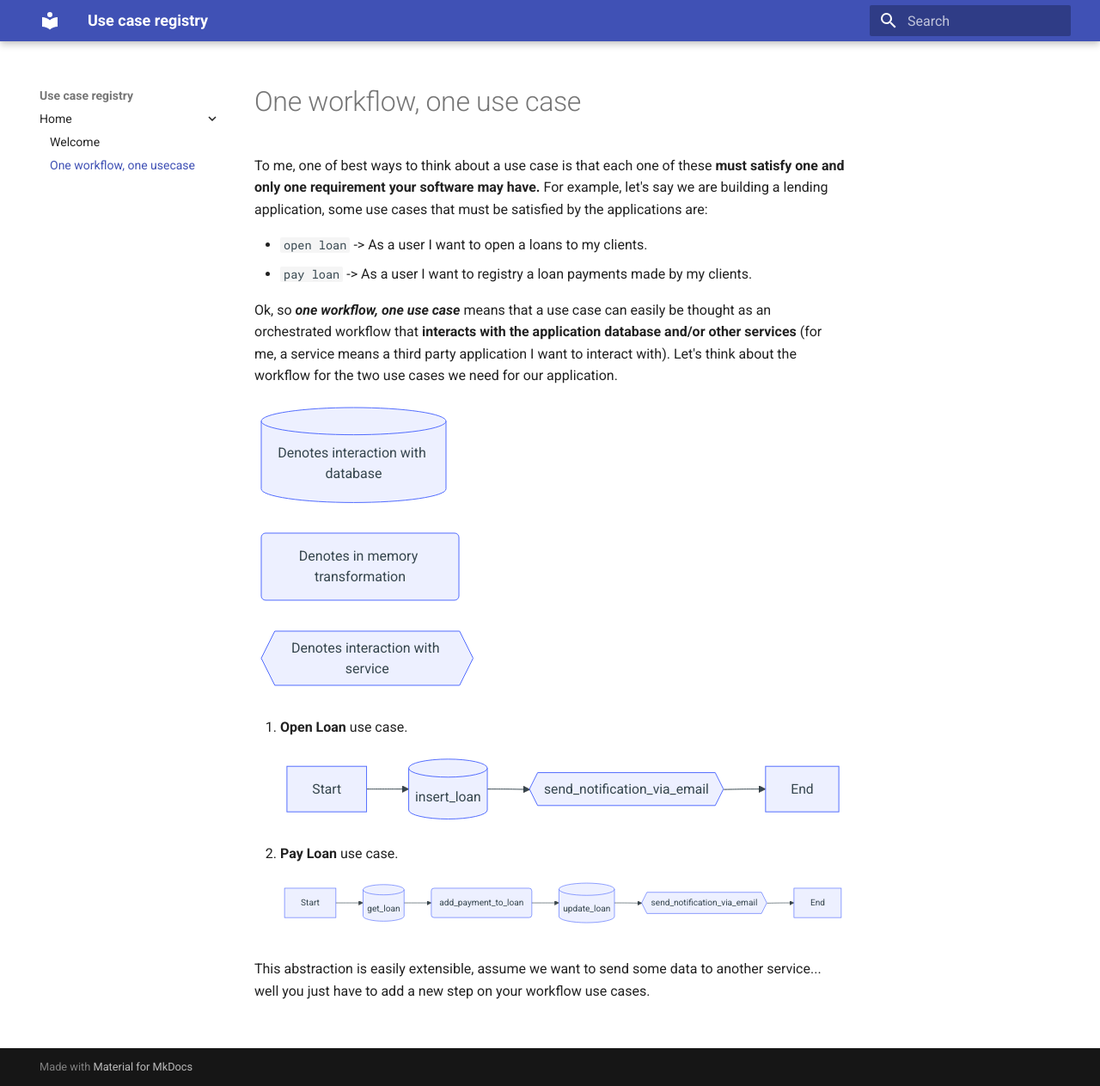
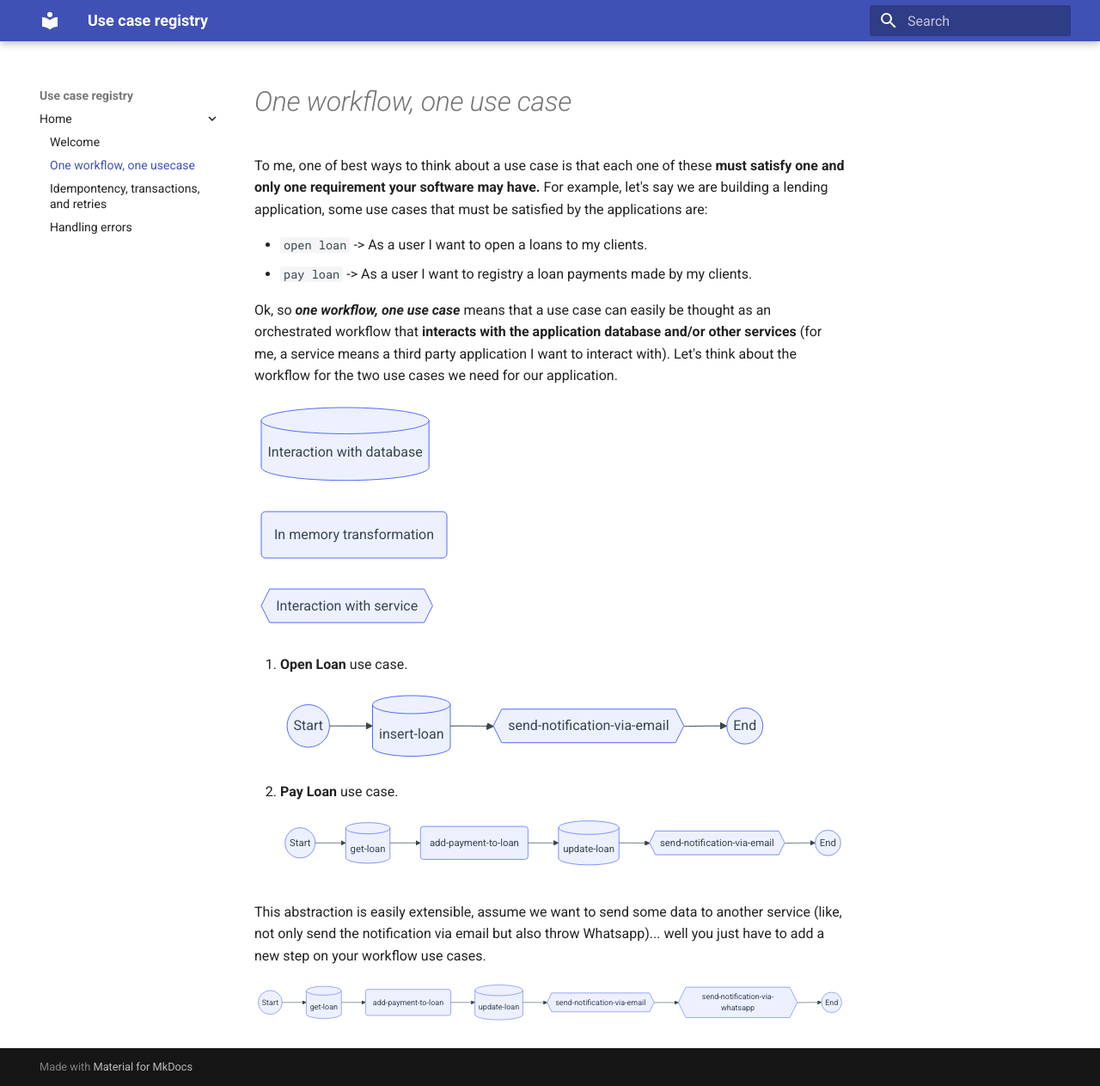
Before and after one commit to Tomperez98/use-case-registry, an MkDocs documentation site: the page built from docs/one-workflow-one-usecase.md, in a window 1280 px wide and 1263 px high. Shown: the whole window at 86% size. Built offline with MkDocs 1.6.1 and Material for MkDocs 9.7.7, drawn with Linux system fonts in a browser that asks for light colours.

````diff
--- a/docs/one-workflow-one-usecase.md
+++ b/docs/one-workflow-one-usecase.md
@@ -1,4 +1,4 @@
-# One workflow, one use case
+# *One workflow, one use case*
 
 To me, one of best ways to think about a use case is that each one of these **must satisfy one and only one requirement your software may have.** For example, let's say we are building a lending application, some use cases that must be satisfied by the applications are:
 
@@ -10,27 +10,32 @@ Ok, so ***one workflow, one use case*** means that a use case can easily be thou
 
 ```mermaid
 flowchart
-    id1[(Denotes interaction with database)]
+    id1[(Interaction with database)]
 ```
 ```mermaid
 flowchart
-    id1(Denotes in memory transformation)
+    id1(In memory transformation)
 ```
 ```mermaid
 flowchart
-    id1{{Denotes interaction with service}}
+    id1{{Interaction with service}}
 ```
 
 1. **Open Loan** use case.
 ```mermaid
 flowchart LR
-    Start --> id1[(insert_loan)] --> id2{{send_notification_via_email}} --> End
+    id0((Start)) --> id1[(insert-loan)] --> id2{{send-notification-via-email}} --> id99((End))
 ```
 
 1. **Pay Loan** use case.
 ```mermaid
 flowchart LR
-    Start --> id1[(get_loan)] --> id2(add_payment_to_loan) --> id3[(update_loan)] --> id4{{send_notification_via_email}} --> End
+    id0((Start)) --> id1[(get-loan)] --> id2(add-payment-to-loan) --> id3[(update-loan)] --> id4{{send-notification-via-email}} --> id99((End))
 ```
 
-This abstraction is easily extensible, assume we want to send some data to another service... well you just have to add a new step on your workflow use cases.
+This abstraction is easily extensible, assume we want to send some data to another service (like, not only send the notification via email but also throw Whatsapp)... well you just have to add a new step on your workflow use cases.
+
+```mermaid
+flowchart LR
+    id0((Start)) --> id1[(get-loan)] --> id2(add-payment-to-loan) --> id3[(update-loan)] --> id4{{send-notification-via-email}} --> id5{{send-notification-via-whatsapp}} --> id99((End))
+```
--- a/mkdocs.yml
+++ b/mkdocs.yml
@@ -10,11 +10,12 @@ nav:
   - "Home":
     - index.md
     - "One workflow, one usecase": one-workflow-one-usecase.md
+    - "Idempontency, transactions, and retries": idempotency-transactions-retries.md
+    - "Handling errors": handling-errors.md
 
 markdown_extensions:
-  - pymdownx.highlight:
-      anchor_linenums: true
-
+  - admonition
+  - pymdownx.details
   - pymdownx.inlinehilite
   - pymdownx.snippets
   - pymdownx.superfences
@@ -22,10 +23,18 @@ markdown_extensions:
   - tables
   - attr_list
   - md_in_html
-  - pymdownx.superfences
 
   - pymdownx.superfences:
       custom_fences:
         - name: mermaid
           class: mermaid
           format: !!python/name:pymdownx.superfences.fence_code_format
+
+  - pymdownx.tabbed:
+      alternate_style: true
+      slugify: !!python/object/apply:pymdownx.slugs.slugify
+        kwds:
+          case: lower
+
+  - pymdownx.highlight:
+      anchor_linenums: true
--- a/usecase_registry/__about__.py
+++ b/usecase_registry/__about__.py
@@ -1,2 +1,2 @@
 """Project metadata."""
-__version__ = "1.1.6"
+__version__ = "1.2.0"
````
Also changed, not shown: docs/handling-errors.md (added, +18 -0 lines), docs/idempotency-transactions-retries.md (added, +117 -0 lines), docs/index.md (+2 -0 lines), pyproject.toml (+6 -2 lines), docs/cqrs.md (added), 9 other files.
